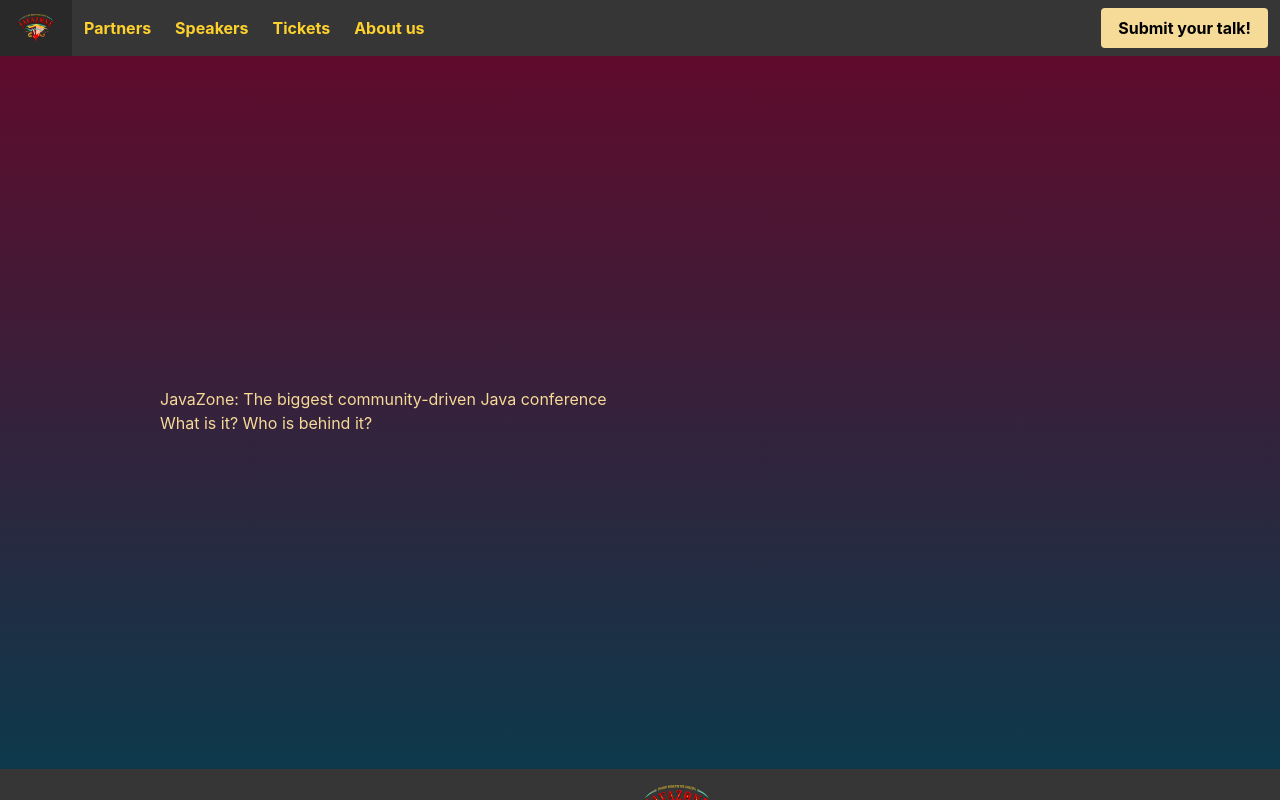
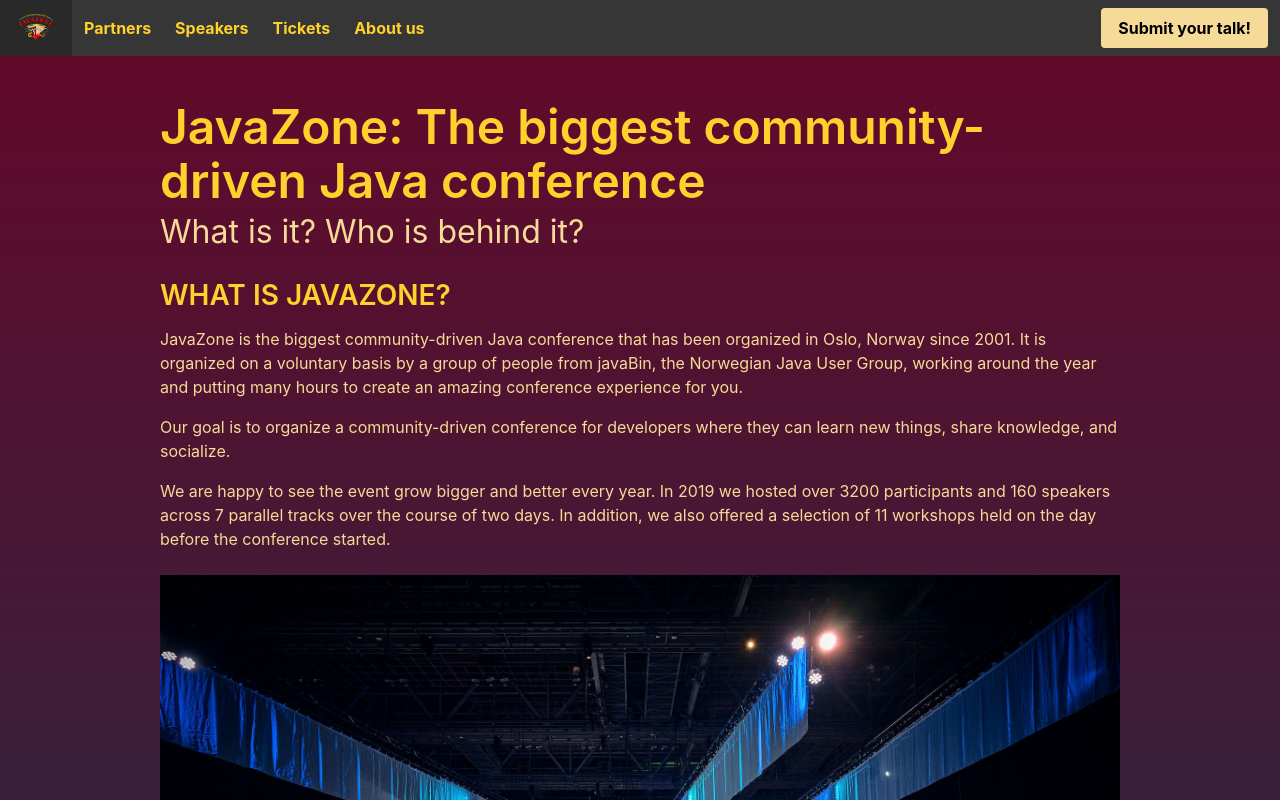
Before and after one commit to javaBin/2023.javazone.no, a Next.js app: page /about in a window 1280 px wide. Shown: the top 800 px of the page. Built offline with nearby package versions, Linux system fonts and the light colour scheme.

Commit message:
La til all tekst fra 2022 og bilde

```diff
--- a/app/about/page.tsx
+++ b/app/about/page.tsx
@@ -1,8 +1,74 @@
+import mainstyles from "../page.module.css";
+import Link from "next/link";
+import Image from "next/image";
+
 export default function About() {
   return (
-    <div>
-      <h1>JavaZone: The biggest community-driven Java conference</h1>
-      <h2>What is it? Who is behind it?</h2>
-    </div>
+    <main className={mainstyles.main}>
+      <div>
+        <div className="is-inline-block">
+          <h1 className="title is-size-1">JavaZone: The biggest community-driven Java conference</h1>
+        </div>
+        <h2 className="content is-size-3">What is it? Who is behind it?</h2>
+
+        <section className="content is-normal">
+          <h2>WHAT IS JAVAZONE?</h2>
+
+          <p>
+            JavaZone is the biggest community-driven Java conference that has been organized in Oslo, Norway since 2001.
+            It is organized on a voluntary basis by a group of people from javaBin, the Norwegian Java User Group,
+            working around the year and putting many hours to create an amazing conference experience for you.
+          </p>
+          <p>
+            Our goal is to organize a community-driven conference for developers where they can learn new things, share
+            knowledge, and socialize.
+          </p>
+          <p>
+            We are happy to see the event grow bigger and better every year. In 2019 we hosted over 3200 participants
+            and 160 speakers across 7 parallel tracks over the course of two days. In addition, we also offered a
+            selection of 11 workshops held on the day before the conference started.
+          </p>
+        </section>
+
+        <section className="content is-normal is-fullwidth">
+          <Image src="/JavaZone2022Hall.jpg" height={600} width={1000} alt="hero"/>
+        </section>
+
+        <section className="content is-normal">
+          <h2>WHO IS BEHIND IT?</h2>
+          <p>
+            Organizing a conference of this size on a voluntary basis is a lot of hard work (and it is great fun too!).
+            The conference organization is represented by the JavaZone Core Team – a group of main organizers of the
+            conference, where each representative is responsible for one or several areas or is leading a group of other
+            JUG members. An example of such groups can be Program Committee, IT systems, etc.
+          </p>
+          <p>
+            The JavaZone Core Team for 2022:
+          </p>
+          <ul>
+            <li><em>Leader</em> – <a href="mailto:javazone@java.no" target="_blank"
+                                     rel="noreferrer">javazone@java.no</a> – Anders Karlsen
+            </li>
+            <li><em>Program Committee</em> – <a href="mailto:program@java.no" target="_blank"
+                                                rel="noreferrer">program@java.no</a> – Marek Machnik
+            </li>
+            <li><em>Partners</em> – <a href="mailto:partner@java.no" target="_blank"
+                                       rel="noreferrer">partner@java.no</a> – Gareth Western
+            </li>
+            <li><em>Volunteers</em> – <a href="mailto:student@java.no" target="_blank"
+                                         rel="noreferrer">student@java.no</a> – Ellaoui Abdellaoui
+            </li>
+          </ul>
+
+          <p>Being the biggest community-driven conference would not have been easy without all the partners, event
+            coordinators, and subcontractors, so we would like to thank them as well! Thank you, all!</p>
+
+          <p>If you have any questions or comments, you can always reach the Core Team at <a
+            href="mailto:javazone@java.no"
+            target="_blank" rel="noreferrer">javazone@java.no</a>.</p>
+
+        </section>
+      </div>
+    </main>
   )
 }
```
Also changed, not shown: public/JavaZone2022Hall.jpg (added).
